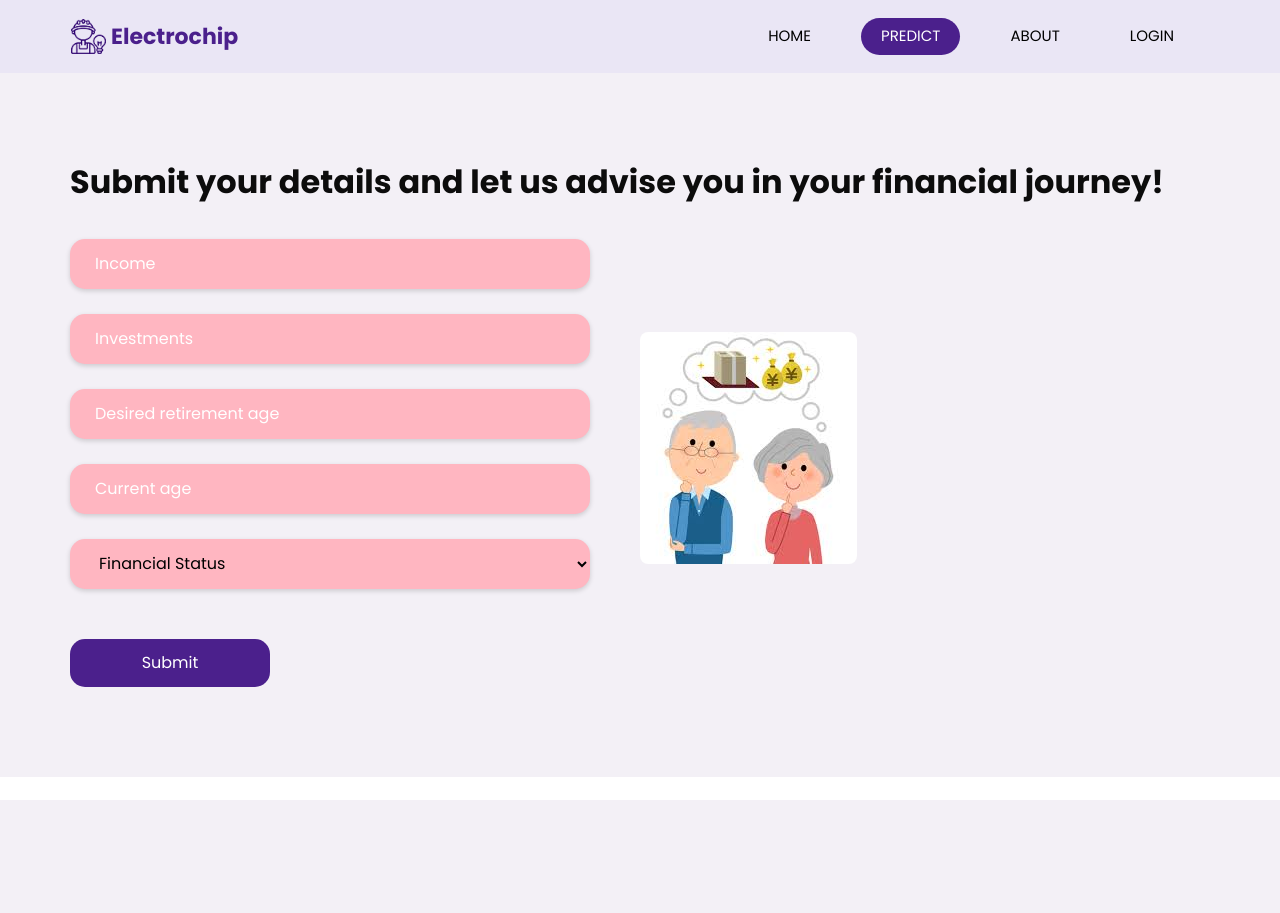
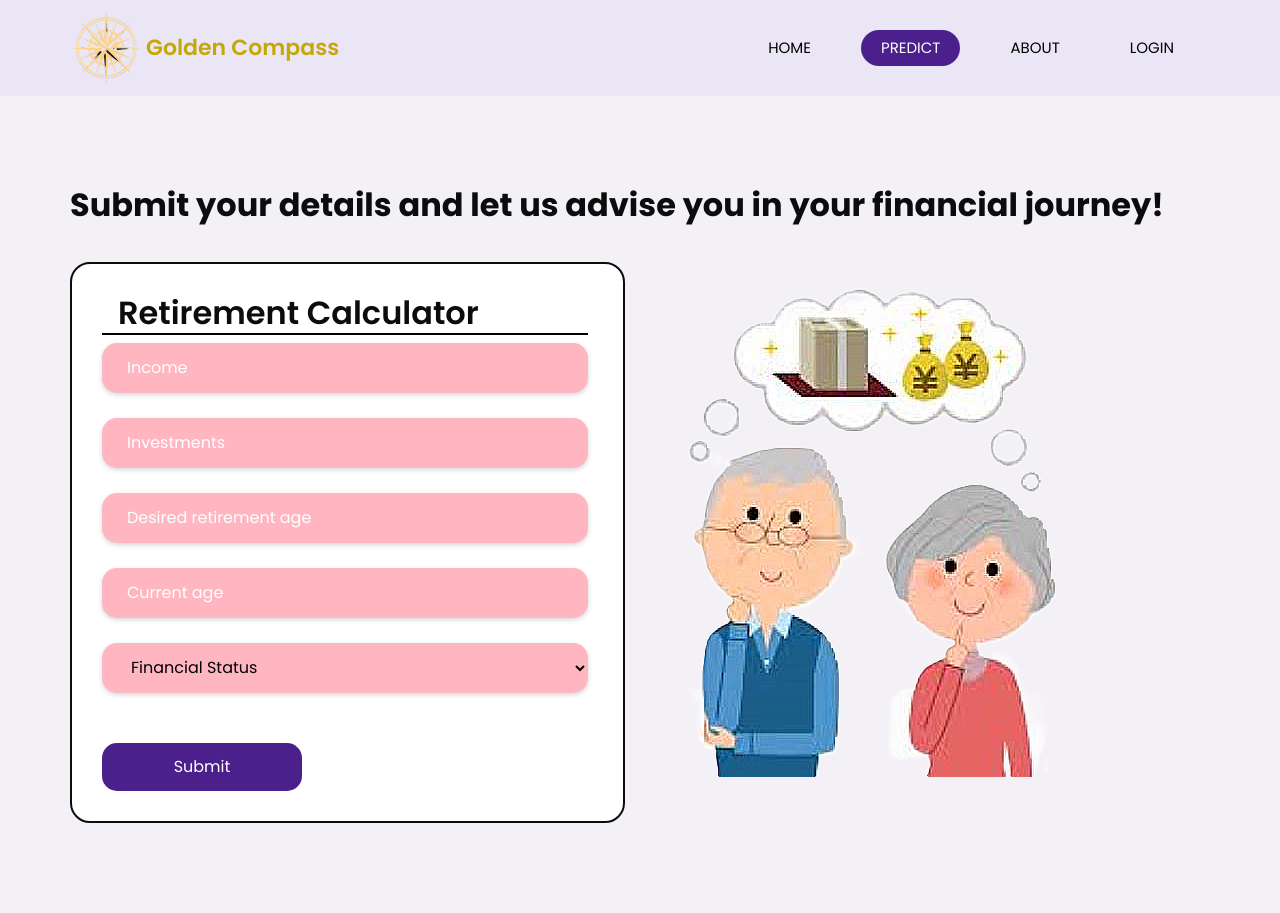
Before and after one commit to AjayArvind2207/angelhacks, a Flask app: page /form/ in a window 1280 px wide. Before the commit the page ends 800 px from the top, so only its background shows below. Run offline with Flask 3, Linux system fonts and the light colour scheme; parts of the project's set-up code (start-up, migrations or seed data) failed here and were passed over; some libraries are stand-ins or nearby versions.

Commit message:
final commits

```diff
--- a/static/css/style.css
+++ b/static/css/style.css
@@ -142,13 +142,15 @@ a:focus {
 
 .navbar-brand img {
     margin-right: 5px;
-    width: 35px;
+    width: 70px;
+    height: auto;
 }
 
 .navbar-brand span {
     font-size: 22px;
-    font-weight: 700;
-    color: #4b208c;
+    font-weight: 550;
+    color: rgb(197, 168, 5);
+    text-shadow: #000000;
 }
 
 .custom_nav-container {
--- a/templates/about.html
+++ b/templates/about.html
@@ -48,8 +48,8 @@
                 <div class="container">
                     <nav class="navbar navbar-expand-lg custom_nav-container">
                         <a class="navbar-brand" href="/">
-                            <img src="../static/images/logo.png" alt="" />
-                            <span> Electrochip </span>
+                            <img src="../static/images/logo.webp" alt="" />
+                            <span>Golden Compass</span>
                         </a>
                         <button
                             class="navbar-toggler"
--- a/templates/login.html
+++ b/templates/login.html
@@ -14,7 +14,7 @@
         <meta name="description" content="" />
         <meta name="author" content="" />
 
-        <title>Electrochip</title>
+        <title>Golden Compass</title>
 
         <!-- slider stylesheet -->
         <link
--- a/templates/predict.html
+++ b/templates/predict.html
@@ -14,7 +14,7 @@
         <meta name="description" content="" />
         <meta name="author" content="" />
 
-        <title>Electrochip</title>
+        <title>Golden Compass</title>
 
         <!-- slider stylesheet -->
         <link
@@ -48,8 +48,8 @@
                 <div class="container">
                     <nav class="navbar navbar-expand-lg custom_nav-container">
                         <a class="navbar-brand" href="/">
-                            <img src="../static/images/logo.png" alt="" />
-                            <span> Electrochip </span>
+                            <img src="../static/images/logo.webp" alt="" />
+                            <span> Golden Compass </span>
                         </a>
                         <button
                             class="navbar-toggler"
@@ -135,7 +135,28 @@
             <div class="container">
                 <div class="row">
                     <div class="col-md-6">
-                        <form action="/form/" method="post">
+                        <form
+                            action="/form/"
+                            method="post"
+                            style="
+                                background-color: white;
+                                padding-left: 30px;
+                                padding-top: 30px;
+                                padding-bottom: 30px;
+                                border-radius: 20px;
+                                border-style: solid;
+                                border-width: 2px;
+                            "
+                        >
+                            <h2
+                                style="
+                                    padding-left: 16px;
+                                    font-weight: 600;
+                                    border-bottom: 2px solid black;
+                                "
+                            >
+                                Retirement Calculator
+                            </h2>
                             <div>
                                 <input
                                     type="number"
@@ -202,7 +223,7 @@
                     </div>
 
                     <div class="hi">
-                        <img src="../static/images/happy-senior.jpeg" alt="" />
+                        <img src="../static/images/happy-senior.png" alt="" />
                     </div>
                 </div>
             </div>
--- a/templates/register.html
+++ b/templates/register.html
@@ -14,7 +14,7 @@
         <meta name="description" content="" />
         <meta name="author" content="" />
 
-        <title>Electrochip</title>
+        <title>Golden Compass</title>
 
         <!-- slider stylesheet -->
         <link
--- a/templates/results.html
+++ b/templates/results.html
@@ -14,7 +14,7 @@
         <meta name="description" content="" />
         <meta name="author" content="" />
 
-        <title>Electrochip</title>
+        <title>Golden Compass</title>
 
         <!-- slider stylesheet -->
         <link
```
Also changed, not shown: templates/dashboard.html (+8 -7 lines), templates/index.html (+5 -6 lines), static/images/happy-senior.jpg, static/images/happy-senior.png (added), static/images/logo.jpg (added), static/images/logo.png, static/images/logo.webp (added), static/images/newLogo.jpg (added).
